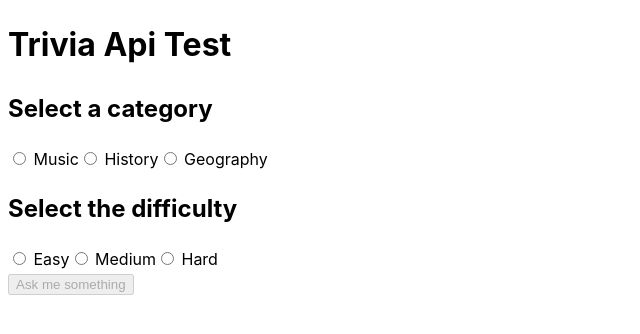
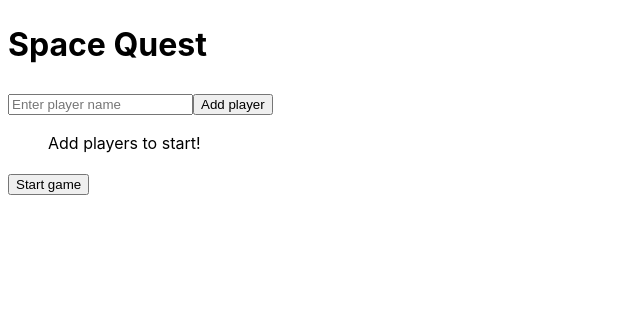
Before and after one commit to SantiagoV0106/STI, a React (Vite) app: page / in a window 1280 px wide. Shown: the top 334 px of the page, without its empty margins (0-640 px from the left). Built offline with nearby package versions, Linux system fonts and the light colour scheme.

Commit message:
Player lobby logic added

```diff
--- a/src/App.jsx
+++ b/src/App.jsx
@@ -1,5 +1,6 @@
 import { useEffect, useState } from 'react'
 import { Button } from './components'
+import { LobbyPage } from './pages/LobbyPage/LobbyPage'
 
 function App() {
 
@@ -52,7 +53,7 @@ function App() {
 
   return (
     <>
-      <h1>
+      {/* <h1>
         Trivia Api Test
       </h1>
 
@@ -127,7 +128,8 @@ function App() {
         hasQuestion ? <h1>
           Hola
         </h1> : ''
-      }
+      } */}
+      <LobbyPage />
     </>
   )
 }
--- /dev/null
+++ b/src/pages/LobbyPage/LobbyPage.jsx
@@ -0,0 +1,52 @@
+import { useState } from 'react'
+import '../LobbyPage/LobbyPage.css'
+import { useEffect } from 'react'
+export function LobbyPage() {
+    const [players, setPlayers] = useState([])
+    const [query, setQuery] = useState('')
+
+    const handleInput = ({ target }) => {
+        setQuery(target.value)
+    }
+
+    const handleSubmit = (e) => {
+        e.preventDefault()
+        const playerClass = {
+            id: crypto.randomUUID(),
+            name: query
+        }
+        setPlayers([...players, playerClass])
+        setQuery('')
+    }
+
+    const hasPlayers = players.length > 0
+
+    useEffect(() => {
+        console.log(players);
+    }, [players])
+    return (
+        <>
+            <h1>Space Quest</h1>
+            <form onSubmit={handleSubmit}>
+                <input
+                    type="text"
+                    name="player"
+                    id="player"
+                    placeholder='Enter player name'
+                    onChange={handleInput}
+                    value={query} />
+                <button
+                    type="submit">Add player</button>
+            </form>
+            <ul>
+                {
+                    hasPlayers ?
+                        players.map(({ id, name }) => {
+                            return <li key={id}>{name}</li>
+                        }) : <p>Add players to start!</p>
+                }
+            </ul>
+            <button>Start game</button>
+        </>
+    )
+}
```
Also changed, not shown: src/pages/LobbyPage/LobbyPage.css (added).
